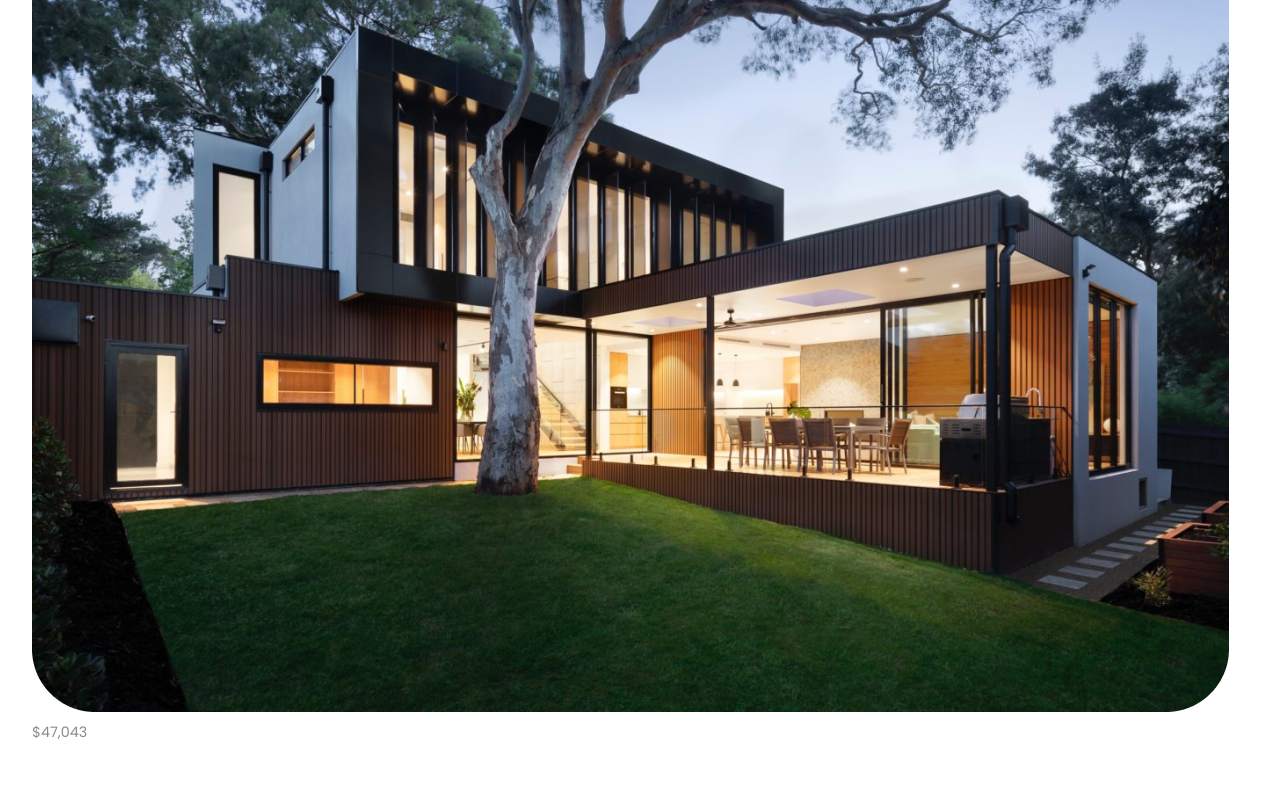
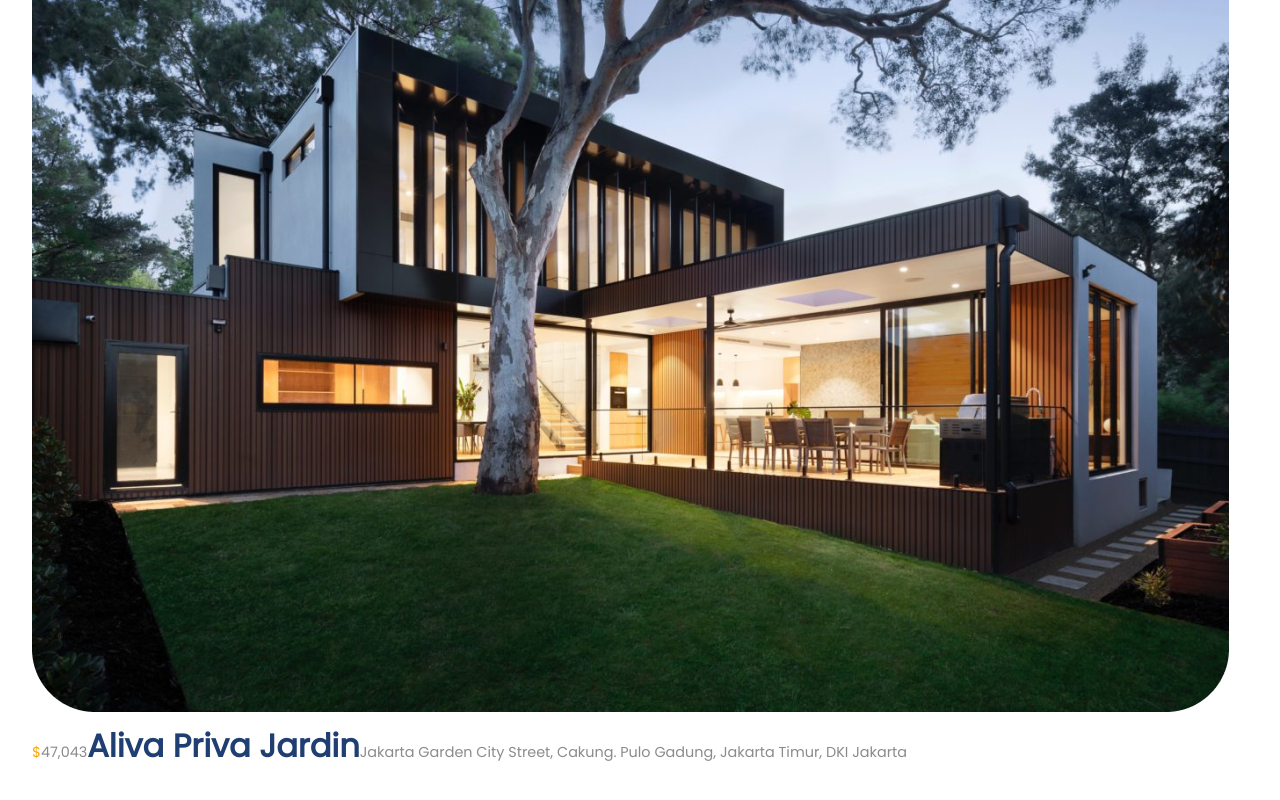
Before and after one commit to bravin-kipkulei/RealEstate-web, a React (Vite) app: page / in a window 1280 px wide. Shown: the part 1216-2016 px from the top of the page. Built offline with nearby package versions, Linux system fonts and the light colour scheme.

Commit message:
Going well

```diff
--- a/src/components/Residencies/Residencies.css
+++ b/src/components/Residencies/Residencies.css
@@ -1,3 +1,8 @@
 .r-head{
     margin-bottom: 3rem;
 }
+
+ .r-card{
+    gap: 0.6rem;
+
+ }
--- a/src/components/Residencies/Residencies.jsx
+++ b/src/components/Residencies/Residencies.jsx
@@ -18,13 +18,14 @@ const Residencies = () => {
           <Swiper>
             {data.map((card, i) => (
               <SwiperSlide key={i}>
-                <div className="r-card">
-                  <img src={card.image} alt="subs" />
+                <div className="flexColStart r-card">
+                  <img src={card.image} alt="home" />
 
                   <span className="secondaryText r-price">
-                    <span>$</span>
-
+                    <span style={{color:"orange"}}>$</span>
                     <span>{card.price}</span>
+                    <span className="primaryText">{card.name}</span>
+                    <span className="secondaryText">{card.detail}</span>
                   </span>
                 </div>
               </SwiperSlide>
```
